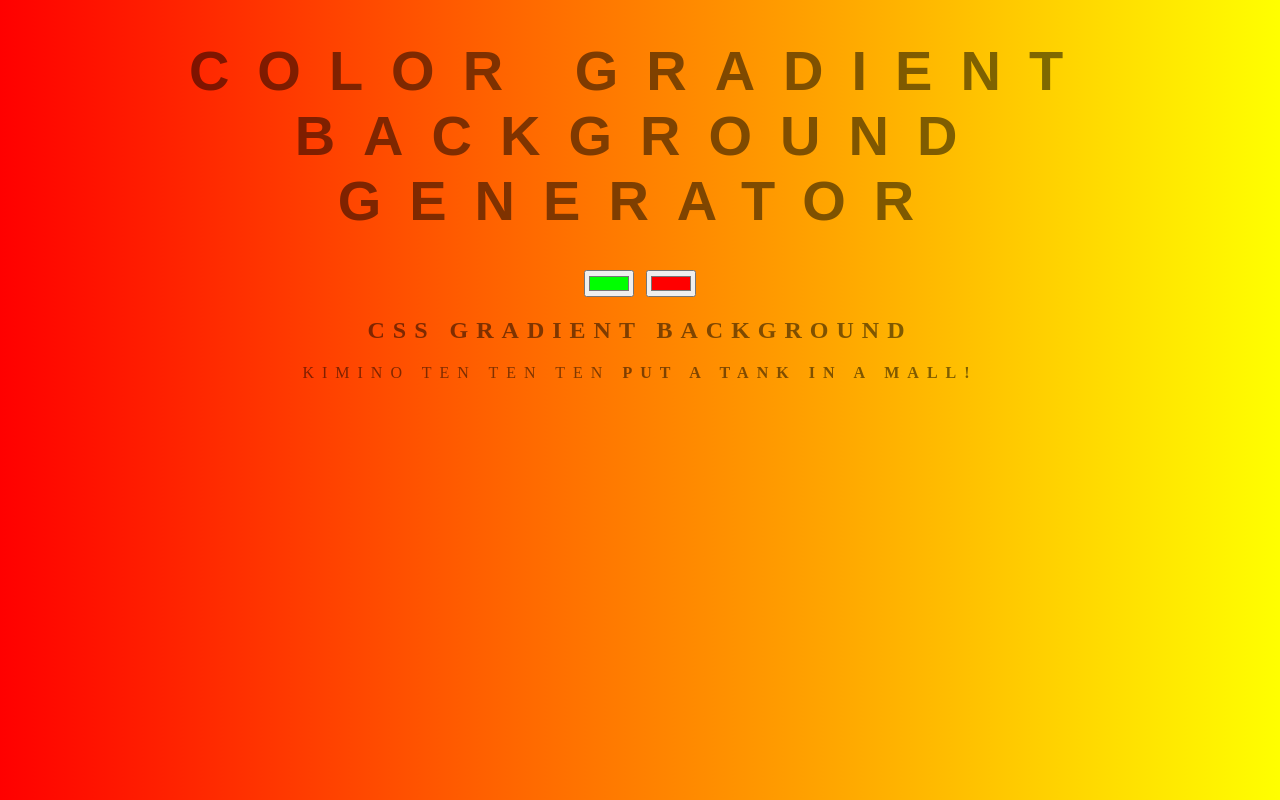
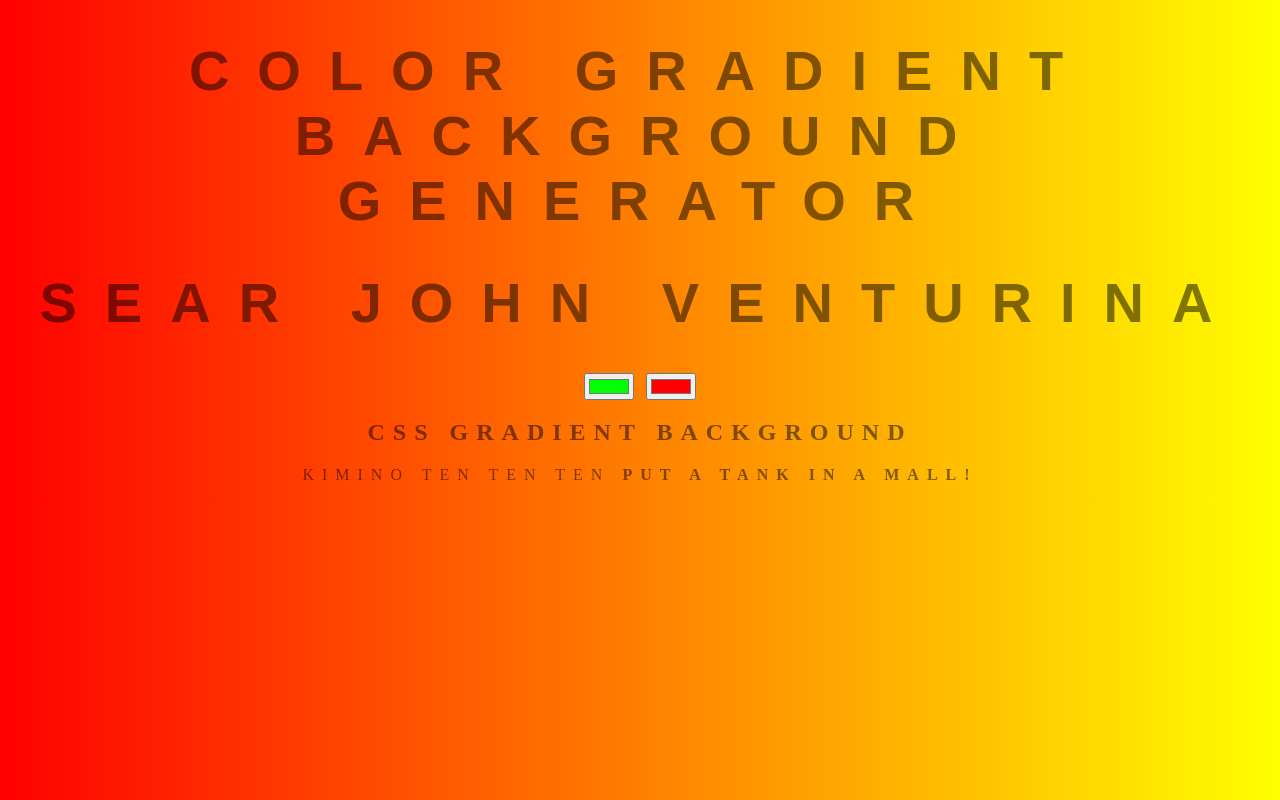
Before and after one commit to searjs/webGit, a website: page GradientBackground.html in a window 1280 px wide. Drawn offline with Linux system fonts and the light colour scheme.

Commit message:
Sear john name

```diff
--- a/GradientBackground.html
+++ b/GradientBackground.html
@@ -7,6 +7,7 @@
 
 <body id="gradient">
 	<h1>Color Gradient Background Generator</h1>
+	<h1>SEAR JOHN VENTURINA</h1>
 <!-- 	comment to make -->
 	<input class="color1" type="color" name="color1" value="#00ff00">
 	<input class="color2" type="color" name="color2" value="#ff0000">
```
